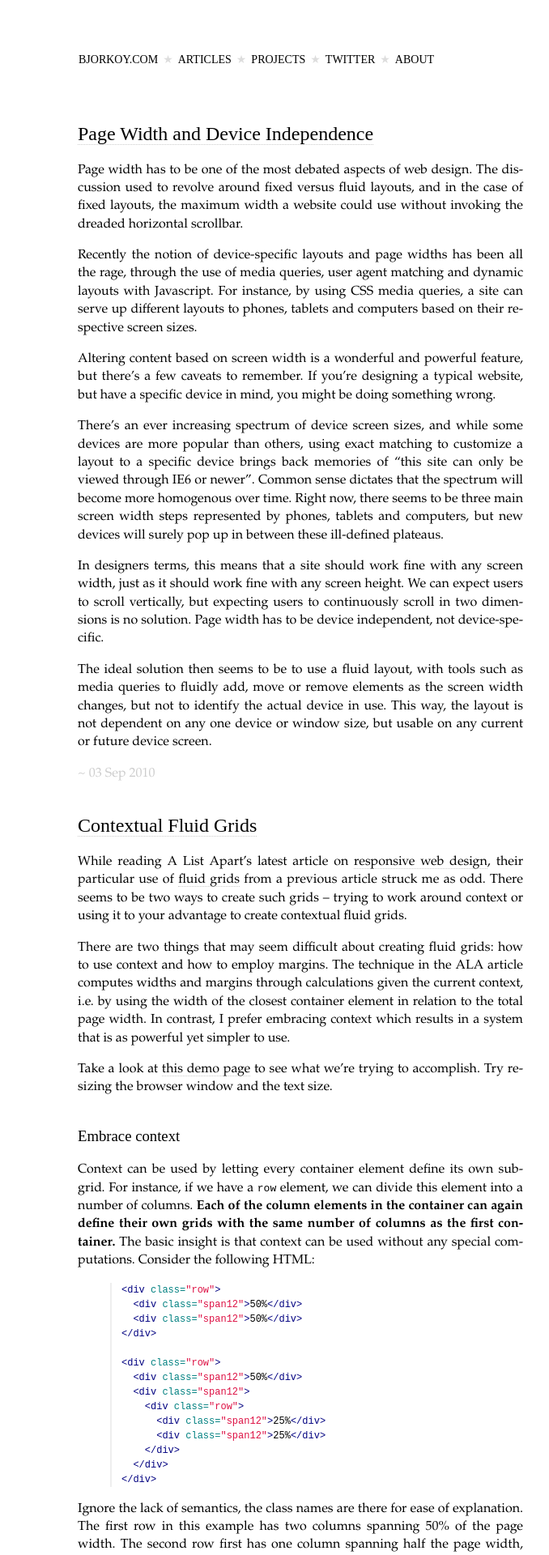
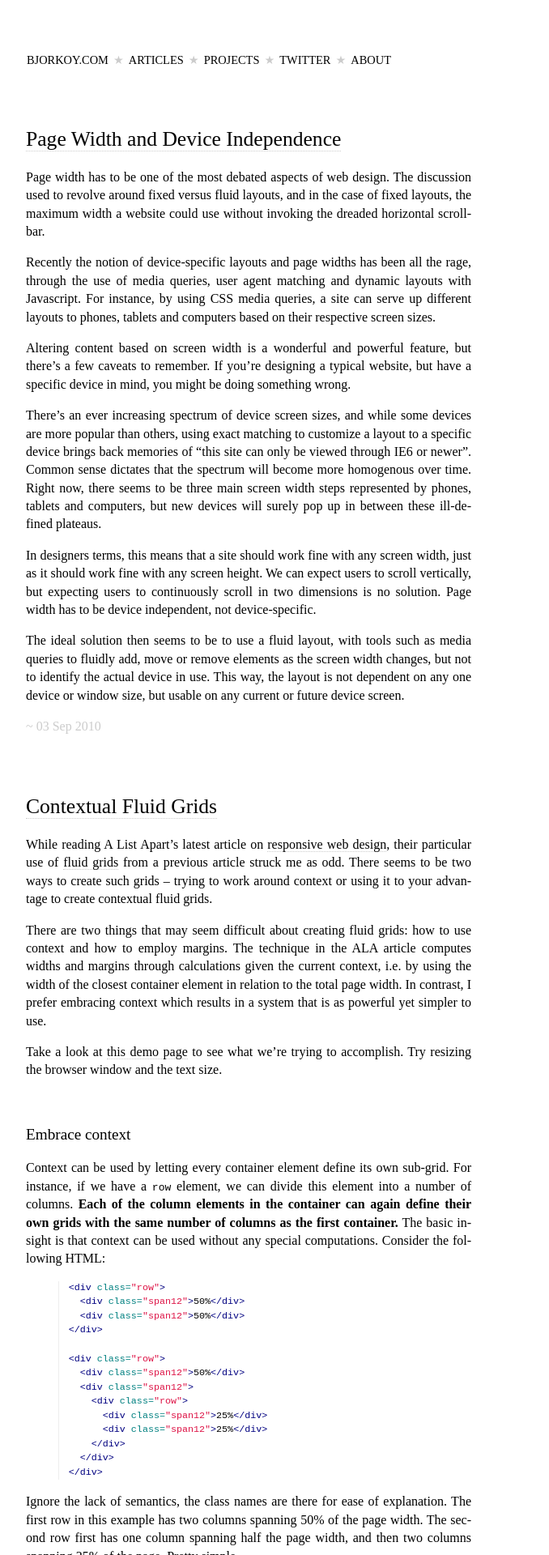
Before and after one commit to tejasmanohar/website, a Jekyll site: the page built from index.html, in a window 1280 px wide. Shown: the top 1920 px of the page at 81% size, without its empty margins (32-710 px from the left). Built offline with Jekyll 4.4.1, drawn with Linux system fonts in a browser that asks for light colours; Markdown is read by kramdown in place of the engine named in the settings.

Commit message:
handheld device styling

```diff
--- a/_includes/header.html
+++ b/_includes/header.html
@@ -17,6 +17,11 @@
   <link rel="stylesheet" href="/css/syntax.css" type="text/css">
   <!--<link rel="stylesheet" href="/css/screen.css" type="text/css" media="screen, projection">-->
   <link rel="stylesheet" href="/css/blank.css" type="text/css" media="screen, projection">
+
+  <meta name="viewport" content="width=320">
+  <meta name="viewport" content="initial-scale=1.0">
+  <meta name="viewport" content="user-scalable=false">
+
 </head>
 <body id="bjorkoy-com">
 <div id="container" class="hyphenate">
--- a/css/blank.css
+++ b/css/blank.css
@@ -1,14 +1,17 @@
 body {
   margin:0;
-  padding:5% 10%;
-  font-family: "Palatino Linotype", Palatino, "Times New Roman", "Nimbus Roman No9 L", serif;
+  padding:5%;
+  font-size:1em;
+  font-family: "Times New Roman", "Palatino Linotype", Palatino, "Nimbus Roman No9 L", serif;
 }
 
 h1,h2,h3,h4,h5,h6 {
   font-weight:normal;
-  padding-top:20px;
-  font-family: Baskerville, "Baskerville Old Face", "Times New Roman", "Nimbus Roman No9 L", serif;
+  padding-top:2em;
+  font-family:Baskerville, "Baskerville Old Face", "Times New Roman", "Nimbus Roman No9 L", serif;
 }
+h2 { font-size:1.6em; }
+h3 { font-size:1.2em; }
 
 p,li {
   line-height:1.4;
@@ -29,21 +32,21 @@
 pre {
   padding:0 0 0 1em;
   margin:1em 0;
-  font-size:12px;
+  font-size:0.9em;
   line-height:1.5;
-  border-left:2px solid #eee;
+  border-left:0.1em solid #eee;
   overflow:hidden;
 }
 
 #menu {
-  margin:0 0 3em 0;
+  margin:0;
   padding:0;
   font-family: Baskerville, "Baskerville Old Face", "Times New Roman", "Nimbus Roman No9 L", serif;
 }
 #menu li {
   display:inline;
   margin:0 1px;
-  font-size:14px;
+  font-size:0.9em;
 }
 #menu a {
   border:none;
@@ -54,5 +57,5 @@
   border-bottom:1px solid #000;
 }
 
-li.orn { color:#ddd; font-size:80%; }
+li.orn { color:#ccc; font-size:80%; }
 p.date { color:#ccc; }
```
